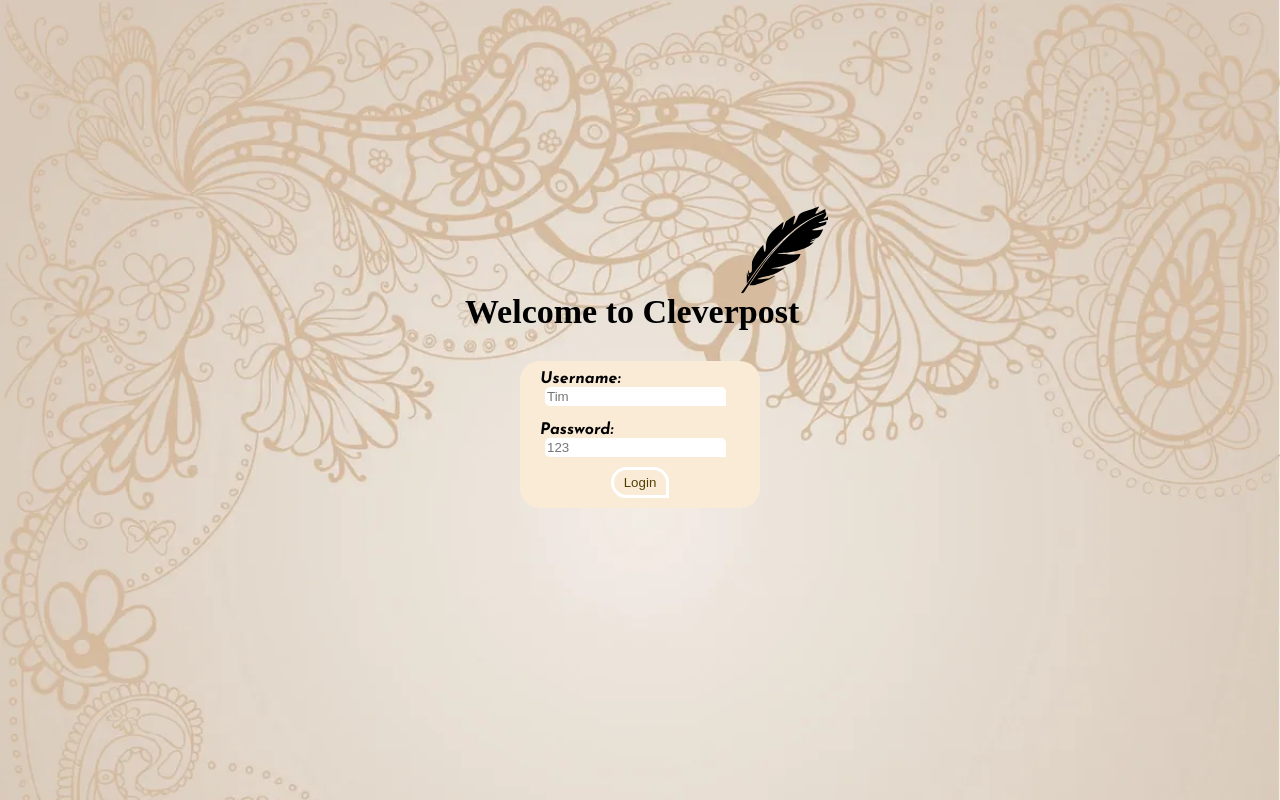
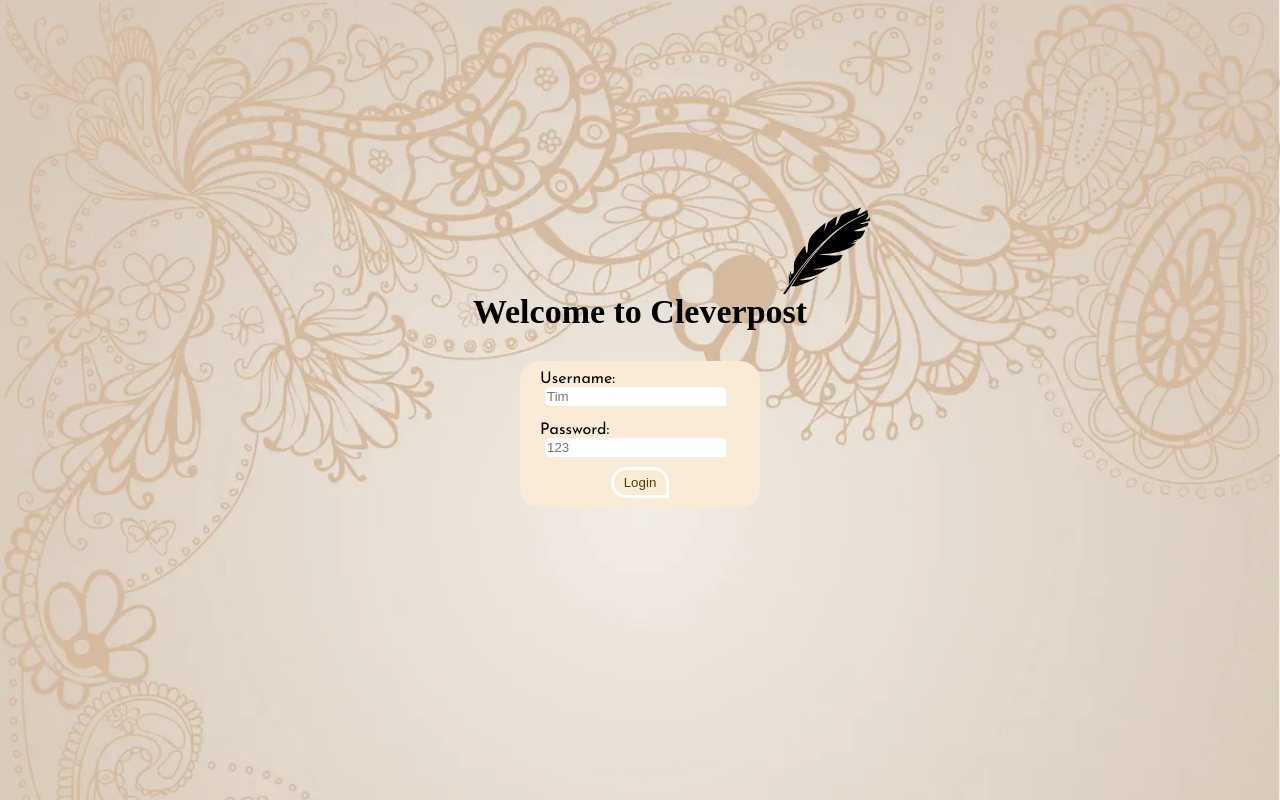
Before and after one commit to silviafer-dev/cleverpost, a React (Create React App) app: page /login in a window 1280 px wide. Built offline with nearby package versions, Linux system fonts and the light colour scheme; a web font is replaced by a local one.

Commit message:
Fix title in login

```diff
--- a/src/sass/login.scss
+++ b/src/sass/login.scss
@@ -12,6 +12,7 @@
   position: relative;
   width: 350px;
   display: flex;
+  justify-content: center;
   padding-bottom: 30px;
 }
 .login-image {
@@ -19,8 +20,8 @@
   width: 91px;
   position: absolute;
   padding-bottom: 30px;
-  bottom: 36px;
-  right: -15px;
+  bottom: 35px;
+  right: -57px;
 }
 .login-container {
   display: flex;
@@ -39,7 +40,6 @@
   justify-content: center;
   &--username,
   &--password {
-    font-style: italic;
     display: inline-block;
     width: 200px;
     text-align: left;
```
